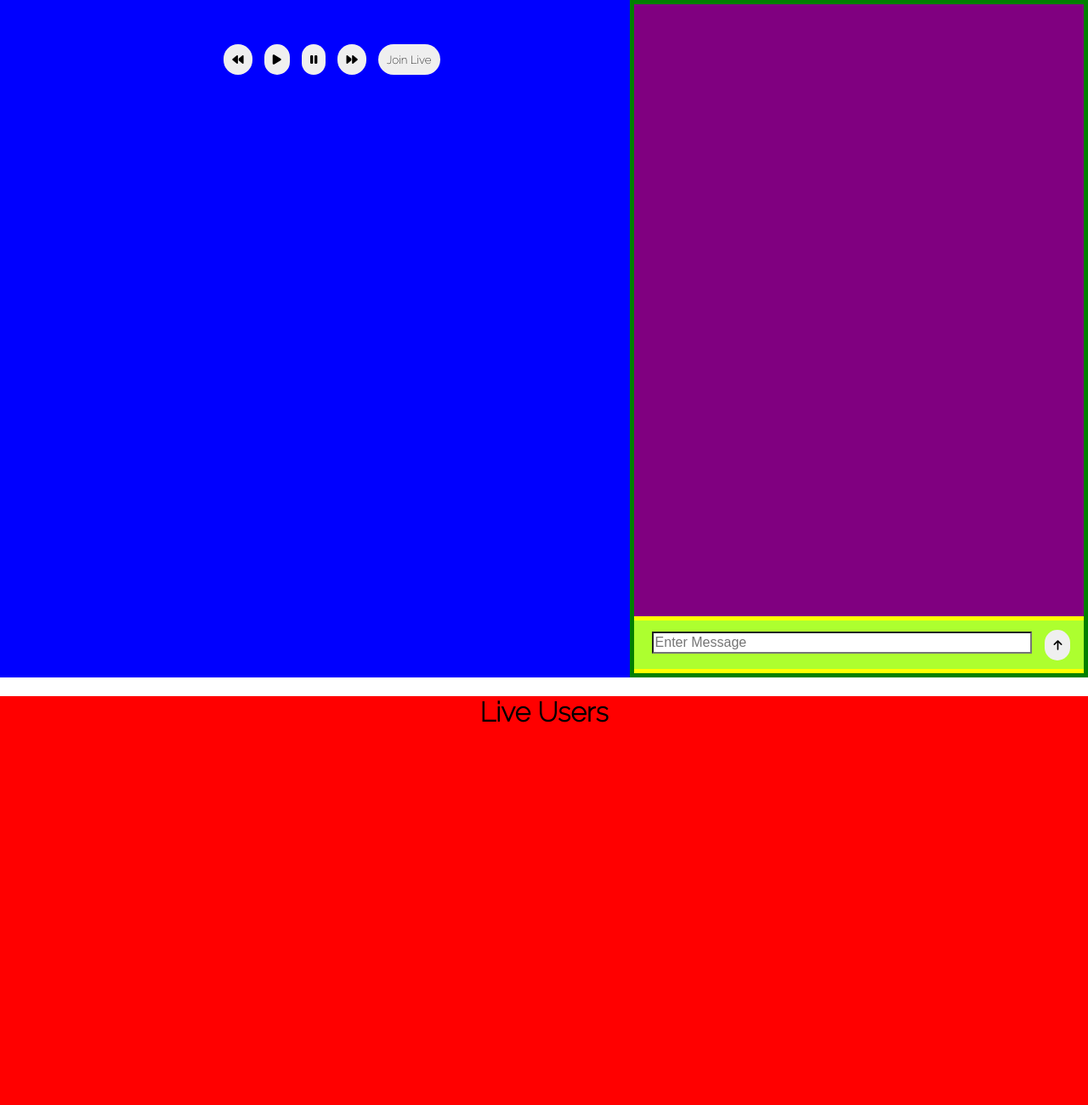
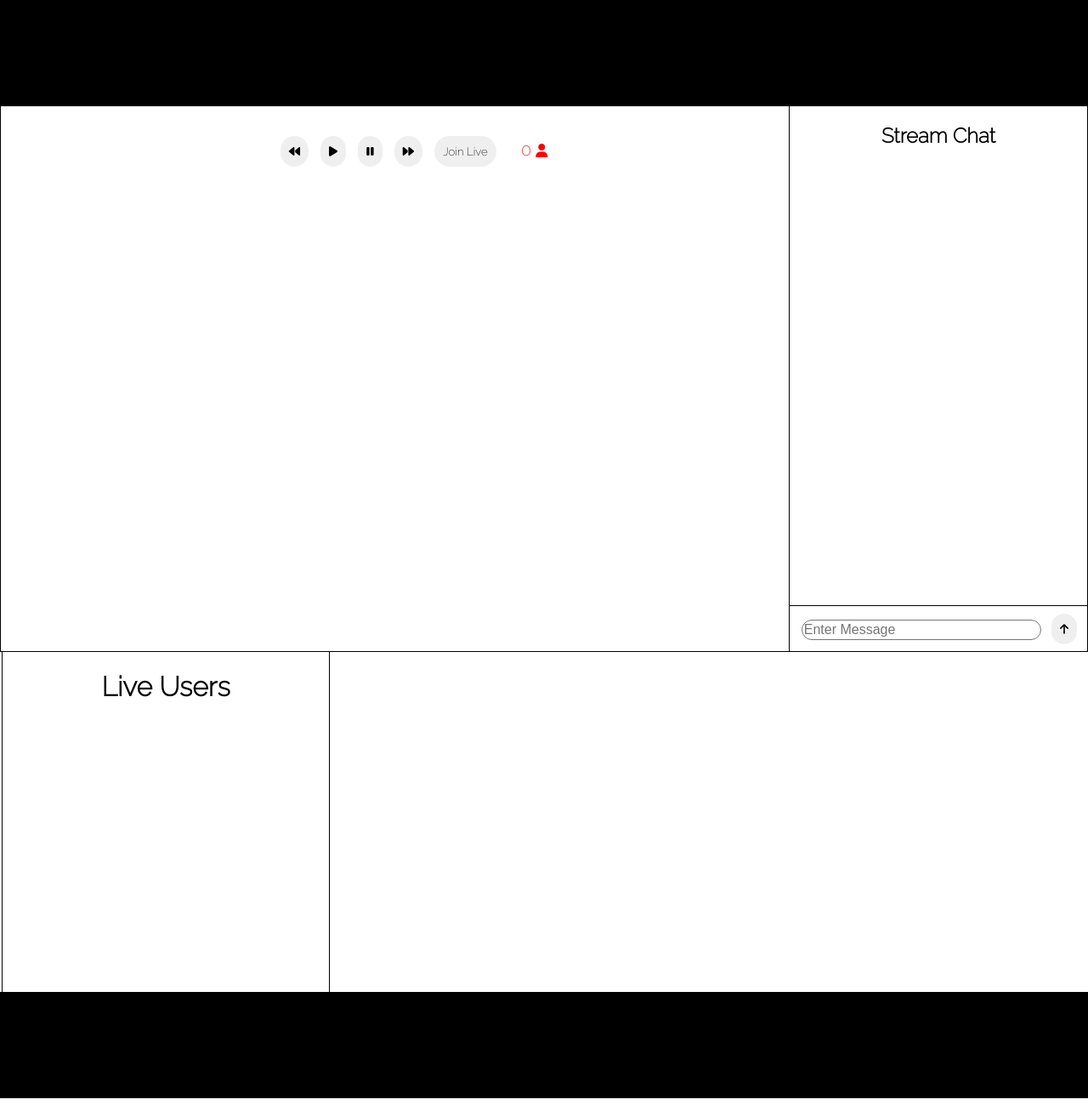
Before and after one commit to nicholashui8/youtube_livestream, a website: page public/chat.html in a window 1280 px wide. Shown: the whole page at 85% size. Drawn offline with nearby package versions, Linux system fonts and the light colour scheme; no server answers.

Commit message:
fixed positioning, got rid of background colors

```diff
--- a/public/chat.html
+++ b/public/chat.html
@@ -6,20 +6,28 @@
         <link rel="stylesheet" href="style.css">
     </head>
     <body>
+        <div class="nav">
+
+        </div>
         <div class="playerChat-container">
         <!-- 1. The <iframe> (and video player) will replace this <div> tag. -->
             <div class="player-container">
-                <div id="player"></div>
+                <div class="player-wrapper">
+                    <div id="player"></div>
+                </div>
                 <div class="player-controller">
                     <button type="button" id="previous-button"><i class="fas fa-backward"></i></button>
                     <button type="button" id="play-button"><i class="fas fa-play"></i></button>
                     <button type="button" id="pause-button"><i class="fas fa-pause"></i></button>
                     <button type="button" id="next-button"><i class="fas fa-forward"></i></button>
                     <button type="button" id="start-live-button">Join Live</button>
+                    <label id = "num-live-viewers"> 0 </label>
+                    <i class="fas fa-user" style="color: red;"></i>
                 </div>
             </div>
 
             <div class="chat-container" id="chat-container-id">
+                <h2>Stream Chat</h2>
                 <div class="chat-messages" id="chat-messages-id">
 
                 </div>
@@ -32,11 +40,15 @@
             </div>
 
         </div>
+
         <div class="live-user-container">
             <h1>Live Users</h1>
             <div class="live-users" id="change">
 
             </div>
+        </div>
+        <div class="footer">
+
         </div>
 
         <!--gives front_end.js access to socket.io library -->
--- a/public/front_end.js
+++ b/public/front_end.js
@@ -21,13 +21,17 @@ console.log(username, room);
 //ouputs all clients that are in the same room as new client
 socket.on('outputLiveUsers', ({users, room}) => {
     deleteLiveUser();
+    let numOfViewers = 0;
     for(let i = 0; i < users.length; i++){
         //only prints out username if clients are in the same room
         if(users[i].room === room){
+            numOfViewers++;
             outputLiveUsers(users[i].username);
             console.log('Beep' + users[i].username);
         }
     }
+    //set viewer count
+    document.getElementById("num-live-viewers").textContent = numOfViewers;
 });
 
 /*--------------------------------------------------------------------------------------
@@ -255,34 +259,36 @@ let currentHeight;
 //Resizes the youtube player and chat based on user's window size
 window.addEventListener('resize', function(event){
     setPlayerSize();
+    let h = window.innerHeight;
+    document.getElementById("chat-messages-id").style.height = (h - 325) + "px";
 });
 let h = window.innerHeight;
-document.getElementById("chat-messages-id").style.height = (h - 120) + "px";
+document.getElementById("chat-messages-id").style.height = (h - 325) + "px";
 function setPlayerSize(){
     let w = window.innerWidth;
     let h = window.innerHeight;
     console.log('Width: ' + w);
     console.log('Height: ' + h);
+    let currentHeight = h - 300;
+    console.log('Current width' + currentWidth);
+    if(w > 1600){
+        player.setSize(1500, currentHeight);
+    }
 
-    console.log('Current width' + currentWidth);
-    if(w >= 1360){
-        player.setSize(1050, 800);
-        currentWidth = 1050;
+    if(w >= 1350 && w <= 1600){
+        player.setSize(1100, currentHeight);
     }
     //when width is less than 1360 make youtube player smaller
-    if(w < 1360 && w >=1000){
-        player.setSize(700, 500);
-        currentWidth = 700;
+    if(w < 1350 && w >=1000){
+        player.setSize(800, currentHeight);
     }
     if(w < 1000 && w >=750){
-        player.setSize(500, 350);
-        currentWidth = 500;
+        player.setSize(650, currentHeight);
     }
-    if(w < 750){
-        player.setSize(500, 300);
-        currentWidth = 500;
+    if(w < 750 && w >=400){
+        player.setSize(600, currentHeight);
     }
-    let newHeight = h - 120;
-    document.getElementById("chat-messages-id").style.height = newHeight + "px";
-
+    if(w < 400){
+        player.setSize(450, currentHeight);
+    }
 }
--- a/public/style.css
+++ b/public/style.css
@@ -4,31 +4,48 @@ body{
     padding: 0;
 
 }
+.nav{
+    width: 100%;
+    height: 125px;
+    background-color: black;
+}
 .playerChat-container{
     display: flex;
     margin: 0;
     padding: 0;
     width: 100%;
-    background-color: green;
     font-family:'Raleway', sans-serif;
     overflow: hidden;
 }
+
 .player-container{
     text-align: center;
-    flex: 1.4;
-    background-color: blue;
+    flex: 2;
+    background-color: white;
+    margin-bottom: 0;
+    width: 70%;
+    border-style: solid;
+    border-top: none;
+    border-right: none;
+    border-width: 1px;
 }
+
 #player{
-    padding-top: 5%;
     overflow: hidden;
 }
 
 .player-controller{
-    margin-top: 10px;
+    margin-top: 30px;
     margin-left: 50px;
     margin-right: 10px;
     margin-bottom: 50px;
 }
+#num-live-viewers{
+    color: red;
+    font-size: 20px;
+    margin-left: 20px;
+}
+
 button{
     font-family:'Raleway', sans-serif;
     padding: 10px;
@@ -37,35 +54,46 @@ button{
     border: none;
     border-radius: 50px;
 }
+
 button:hover{
     transform: scale(1.11);
     color: lightslategray;
 }
 
 .live-user-container{
+    width: 30%;
+    margin-left: 2px;
+    text-align: center;
+    height: 400px;
+    font-family:'Raleway', sans-serif;
+    margin-top: 0;
+    border-style: solid;
+    border-width: 1px;
+    border-top: none;
+    border-bottom: none;
+    overflow-y: scroll;
+}
 
-    background-color: red;
-    text-align: center;
-    min-height: 500px;
+.chat-container {
     font-family:'Raleway', sans-serif;
-
-
+    width: 350px;
+    margin: 0px;
+    overflow: hidden;
+    background-color: white;
+    position: relative;
+    flex-shrink: 0;
+    border-style: solid;
+    border-width: 1px;
+    border-top: none;
+    border-bottom: none;
 
 }
-.chat-container {
-    flex: 1;
-    font-family:'Raleway', sans-serif;
-    max-width: 1100px;
-    min-width: 300px;
-    margin: 5px;
-    overflow: hidden;
-    background-color: yellow;
-    position: relative;
-
+.chat-container h2 {
+    text-align: center;
 }
 .chat-messages {
     padding: 20px;
-   background-color: purple;
+    background-color: white;
     overflow-y: scroll;
 
 }
@@ -78,26 +106,27 @@ button:hover{
     margin-bottom: 2px;
     line-height: 1px;
     background-color: var(--light-color);
-    background-color: red;
+    background-color: rgb(240, 240, 240);
 	border-radius: 5px;
 }
 
 
 .chat-box{
+    border-style: solid;
+    border-width: 1px;
+    border-left: none;
+    border-right: none;
     margin-top: 1%;
-    margin-bottom: 1%;
     padding: 1% 2%;
-    background-color: greenyellow;
 }
 
 .chat-box form{
-
     display: flex;
     width: 100%;
 }
 
 .chat-box input[type='text'] {
-    margin-top: 1.5%;
+    margin-top: 3.5%;
     margin-bottom: 1%;
     margin-left: 2%;
     margin-right: 2%;
@@ -105,20 +134,15 @@ button:hover{
 	padding: 2px;
 	height: 10%;
     flex: 1;
-    background-color: white;
+    border-style: solid;
+    border-width: 1px;
+    border-radius: 20px;
+}
 
-}
-@media all and (max-width: 1000px){
+@media all and (max-width: 925px){
 
     .player-container{
-        background-color: green;
-    }
-
-}
-@media all and (max-width: 800px){
-
-    .player-container{
-        background-color: green;
+        background-color: white;
     }
 
     .chat-container {
@@ -163,3 +187,9 @@ button:hover{
     width: 40%;
     margin-left: 35%;
 }
+
+.footer{
+    height: 125px;
+    width: 100%;
+    background-color: black;
+}
```
